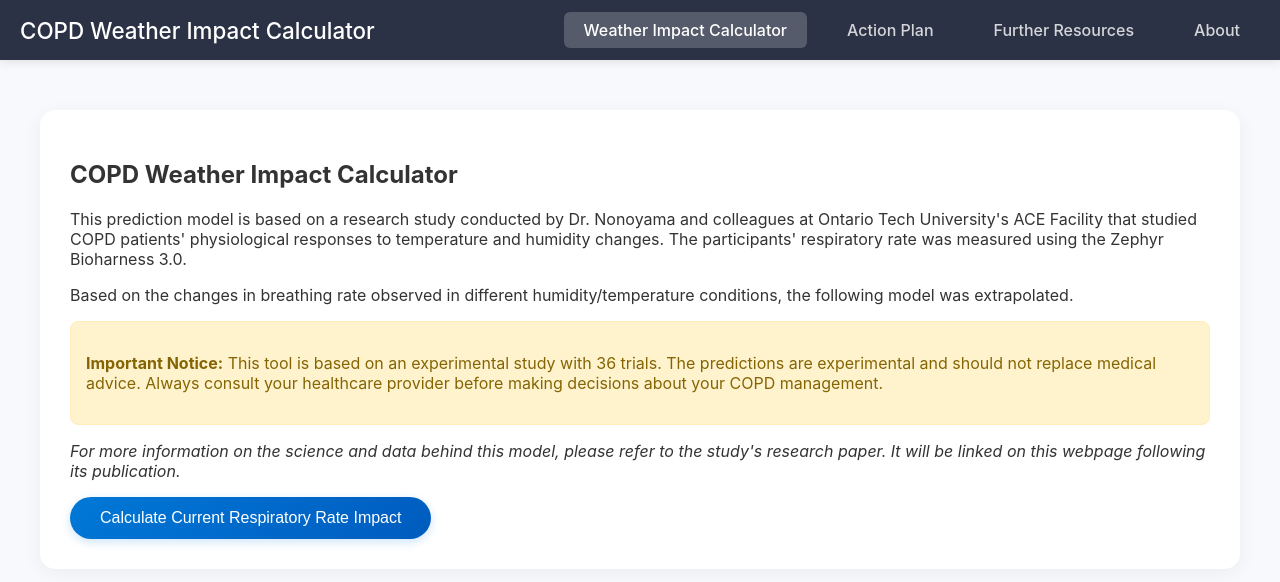
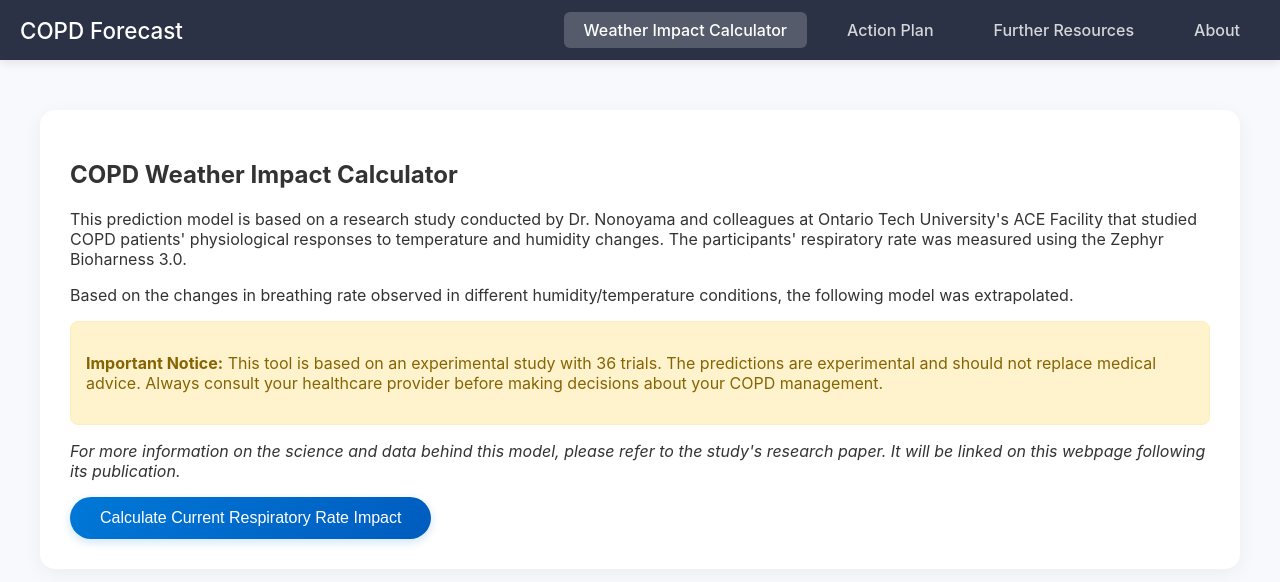
Before and after one commit to asharma391/COPDForecast, a plain HTML site: page index.html in a window 1280 px wide. Drawn offline with nearby package versions, Linux system fonts and the light colour scheme.

Commit message:
Update index.html

```diff
--- a/index.html
+++ b/index.html
@@ -9,7 +9,7 @@
 <body>
     <div class="top-bar">
         <a href="#calculator" onclick="showPage('calculator')" class="site-title-link">
-            <h1 class="site-title">COPD Weather Impact Calculator</h1>
+            <h1 class="site-title">COPD Forecast</h1>
         </a>
         <nav>
             <a href="#calculator" class="active" onclick="showPage('calculator')">Weather Impact Calculator</a>
```
